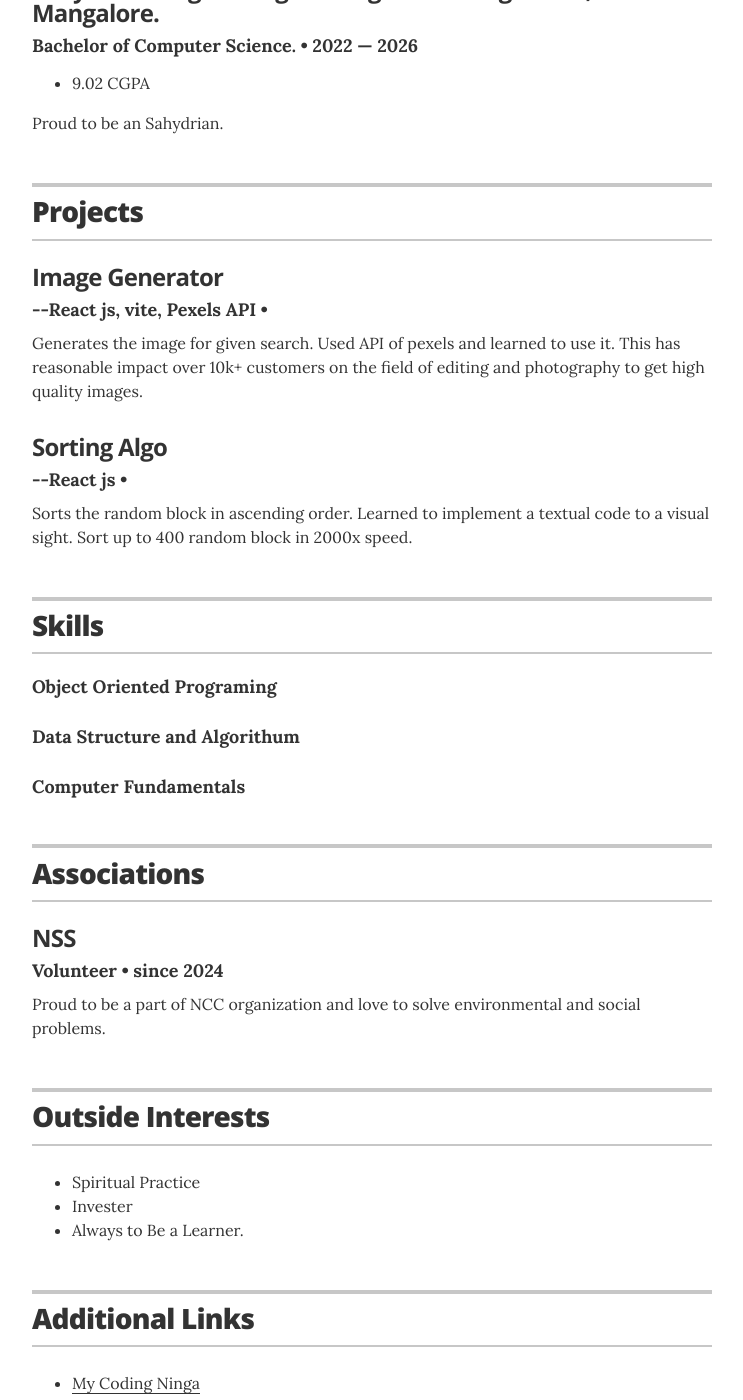
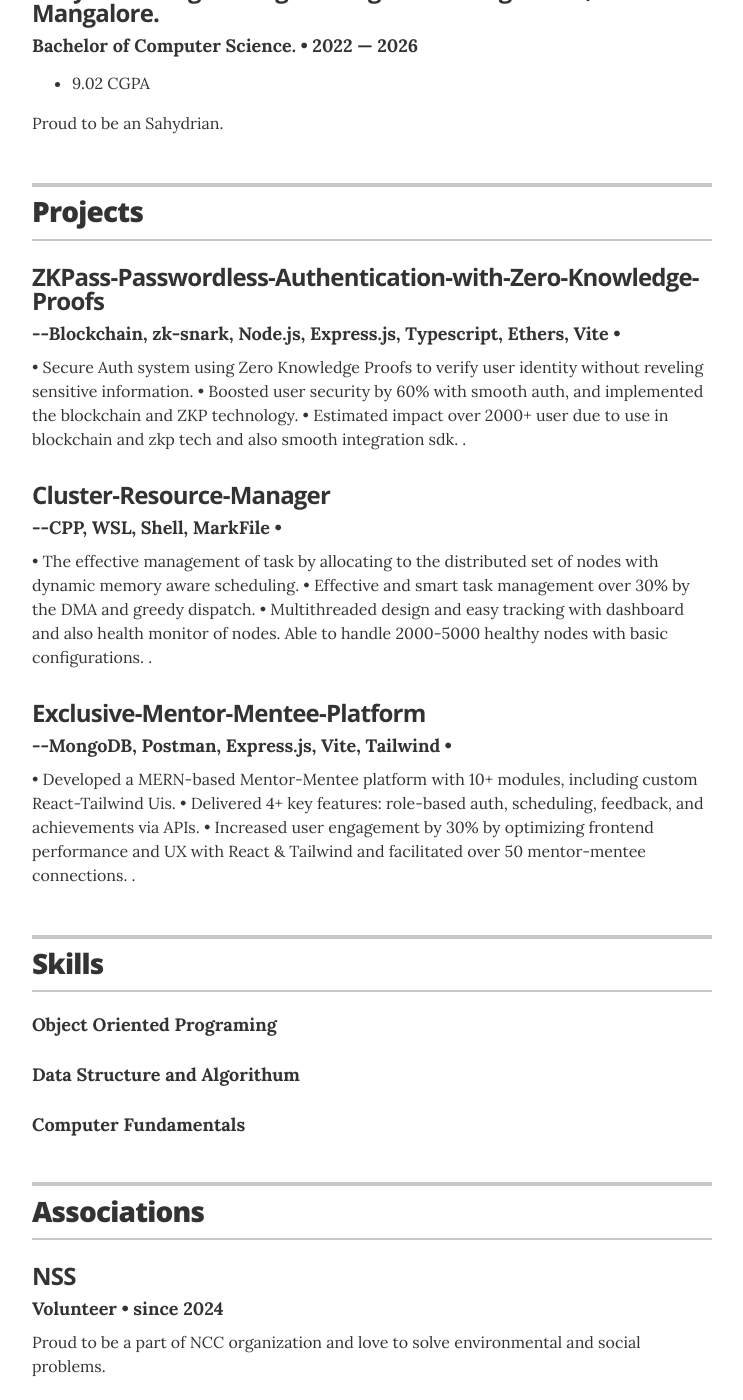
Before and after one commit to SanjayUG/MyPortfolio, a Jekyll site: the page built from index.html, in a window 1280 px wide and 1400 px high, scrolled down 734 px. Shown: the whole window, without its empty margins (268-1011 px from the left). Built offline with Jekyll 4.4.1, drawn with Linux system fonts in a browser that asks for light colours.

Commit message:
feat: updated project

```diff
--- a/_data/projects.yml
+++ b/_data/projects.yml
@@ -1,16 +1,32 @@
 # Projects
 # uncomment the urls if you wish to display them, and add your own URL
 
-# Face Recognition
-- project: Image Generator
-  role: --React js, vite, Pexels API
+# ZKPass-Passwordless-Authentication-with-Zero-Knowledge-Proofs
+- project: ZKPass-Passwordless-Authentication-with-Zero-Knowledge-Proofs
+  role: --Blockchain, zk-snark, Node.js, Express.js, Typescript, Ethers, Vite
   # duration: 2012 &mdash; Present
   # url: "#"
-  description: "Generates the image for given search. Used API of pexels and learned to use it. This has reasonable impact over 10k+ customers on the field of editing and photography to get high quality images."
+  description: "• Secure Auth system using Zero Knowledge Proofs to verify user identity without reveling sensitive information.
+• Boosted user security  by 60% with smooth auth, and implemented the blockchain and ZKP technology.
+• Estimated impact over 2000+ user due to use in blockchain and zkp tech and also smooth integration sdk.
+."
 
-# Sorting Algo–
-- project: Sorting Algo
-  role: --React js
+# Cluster-Resource-Manager
+- project: Cluster-Resource-Manager
+  role: --CPP, WSL, Shell, MarkFile
   # duration: 2012 &mdash; Present
   # url: "#"
-  description: "Sorts the random block in ascending order. Learned to implement a textual code to a visual sight. Sort up to 400 random block in 2000x speed. "
+  description: "• The effective management of task by allocating to the distributed set of nodes with dynamic memory aware scheduling.
+• Effective and smart task management over 30% by the DMA and greedy dispatch.
+• Multithreaded design and easy tracking with dashboard and also health monitor of nodes. Able to handle 2000-5000 healthy nodes with basic configurations.
+."
+
+# Exclusive-Mentor-Mentee-Platform –
+- project: Exclusive-Mentor-Mentee-Platform
+  role: --MongoDB, Postman, Express.js, Vite, Tailwind
+  # duration: 2012 &mdash; Present
+  # url: "#"
+  description: "• Developed a MERN-based Mentor-Mentee platform with 10+ modules, including custom React-Tailwind Uis.
+• Delivered 4+ key features: role-based auth, scheduling, feedback, and achievements via APIs.
+• Increased user engagement by 30% by optimizing frontend performance and UX with React & Tailwind and facilitated over 50 mentor-mentee connections.
+. "
```
